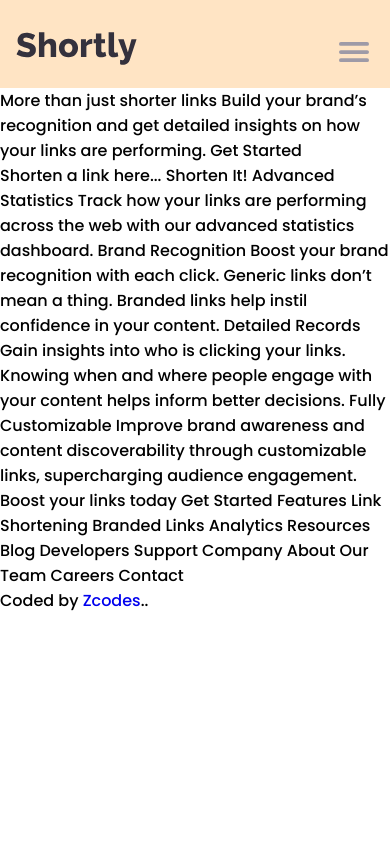
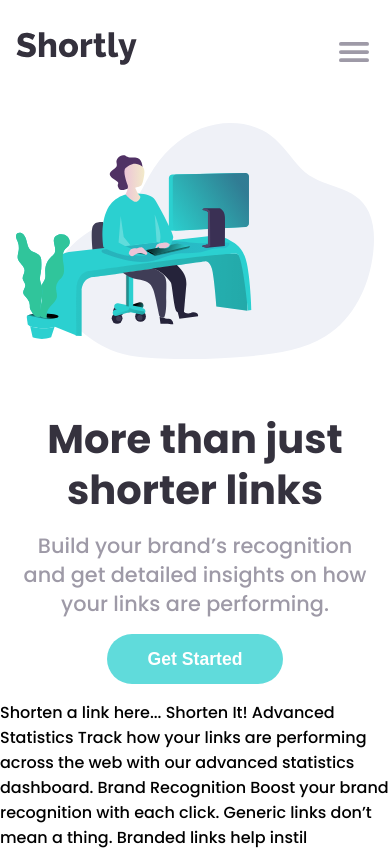
Before and after one commit to FawaleAyomide/url-shortening-api-master, a React (Create React App) app in the folder url-shortening/: page / in a window 390 px wide. Shown: the top 850 px of the page. Built offline with nearby package versions, Linux system fonts and the light colour scheme.

Commit message:
url update

```diff
--- a/url-shortening/src/Section/Home.js
+++ b/url-shortening/src/Section/Home.js
@@ -3,6 +3,7 @@
 import Nav from "./Nav";
 import Aos from "aos";
 import 'aos/dist/aos.css'
+import Hero from '../images/illustration-working.svg'
 
 const Home = () => {
 
@@ -17,12 +18,18 @@
   return <div>
     <header>
     <Nav/>
-    More than just shorter links
-
-    Build your brand’s recognition and get detailed insights
+    <main>
+    <div className="text">
+    <h1 data-aos='fade-right'>More than just shorter links</h1>
+    <p data-aos='fade-left'>Build your brand’s recognition and get detailed insights
     on how your links are performing.
-
-    Get Started
+    </p>
+    <button className="btn" data-aos='fade-up'>Get Started</button>
+    </div>
+    <div className="img">
+    <img src={Hero} alt="hero-img" className="hero" data-aos='fade-up-right' />
+    </div>
+    </main>
     </header>
 
   Shorten a link here...
--- a/url-shortening/src/Section/Nav.js
+++ b/url-shortening/src/Section/Nav.js
@@ -11,7 +11,7 @@
     };
   return (
     <>
-      <div className="navbar">
+      <div className="navbar" data-aos='zoom-in-up'>
         <div className="nav">
         <Link to="/">
           <img src={Logo} alt="logo" className="logo" />
--- a/url-shortening/src/Style/index.css
+++ b/url-shortening/src/Style/index.css
@@ -1,10 +1,10 @@
 /* navbar */
 .navbar{
   display: flex;
-  background-color: bisque;
   align-items: center;
   place-content: center;
   padding: 2rem 2.5rem 1rem;
+  margin-bottom: .2rem;
   gap: 30rem;
 }
 .nav{
@@ -51,3 +51,54 @@
 .menu, .sign-mob{
   display: none;
 }
+/* main */
+main{
+  display: flex;
+  align-items: center;
+  place-content: center;
+  min-width: 100%;
+  margin: auto;
+  gap: 4rem;
+  padding: 2rem 2.5rem 1rem;
+}
+main .text{
+  display: flex;
+  flex-direction: column;
+  gap: 1rem;
+}
+main h1{
+  width: 30rem;
+  color: var(--Very-Dark-Blue);
+  line-height: 4rem;
+  font-weight: 800;
+  font-size: 3.6rem;
+}
+main p{
+  width: 27rem;
+  color: var(--Grayish-Violet);
+  line-height: 1.8rem;
+  font-size: 1.3rem;
+}
+main .btn{
+  width: 11rem;
+  background-color: var(--Cyan);
+  color: var(--White);
+  border-radius: 6rem;
+  padding: .9rem 2rem;
+  font-size: 1.1rem;
+  font-weight: 700;
+  cursor: pointer;
+}
+main .btn:hover{
+  background-color: var(--Trans);
+  transition: .6s ease-in-out all;
+  padding: .9rem 2.1rem;
+  width: 11.1rem;
+}
+main .img{
+  /* width: 40%; */
+}
+main .hero{
+  width: 35rem;
+  height: 25rem;
+}
--- a/url-shortening/src/Style/media.css
+++ b/url-shortening/src/Style/media.css
@@ -52,11 +52,11 @@
     text-align: center;
     padding-top: 2rem;
   }
-  .sign-mob .btn{
+  .sign-mob .btn {
     background-color: var(--Cyan);
     color: var(--White);
     font-weight: 700;
-    padding: 1rem ;
+    padding: 1rem;
     border-radius: 6rem;
   }
   .nav-link {
@@ -77,5 +77,77 @@
     color: var(--Gray);
     transition: 0.6s ease-in all;
   }
+}
 
+/* main */
+@media (max-width: 1190px) {
+  main {
+    gap: 0;
+    justify-content: space-between;
+  }
+  main .hero {
+    width: 100%;
+    height: 100%;
+  }
 }
+
+@media (max-width: 1085px) {
+  main {
+    gap: 1rem;
+    justify-content: space-between;
+  }
+  main h1 {
+    width: 100%;
+  }
+  main p {
+    width: 100%;
+  }
+}
+@media (max-width: 995px) {
+  main {
+    gap: 3rem;
+    flex-direction: column-reverse;
+    text-align: center;
+  }
+  main h1 {
+    width: 30rem;
+  }
+  main p {
+    width: 27rem;
+  }
+  main .btn {
+    margin: auto;
+  }
+}
+@media (max-width: 550px) {
+  main {
+    gap: 3rem;
+    flex-direction: column-reverse;
+    text-align: center;
+    padding: 2rem 1rem 1rem;
+  }
+  main h1 {
+    width: 100%;
+    font-size: 3rem;
+    line-height: 3.8rem;
+  }
+  main p {
+    width: 100%;
+  }
+  main .btn {
+    margin: auto;
+  }
+}
+@media (max-width: 400px) {
+  main h1 {
+    width: 100%;
+    font-size: 2.5rem;
+    line-height: 3.2rem;
+  }
+  main p {
+    width: 100%;
+  }
+  main .btn {
+    margin: auto;
+  }
+}
```
